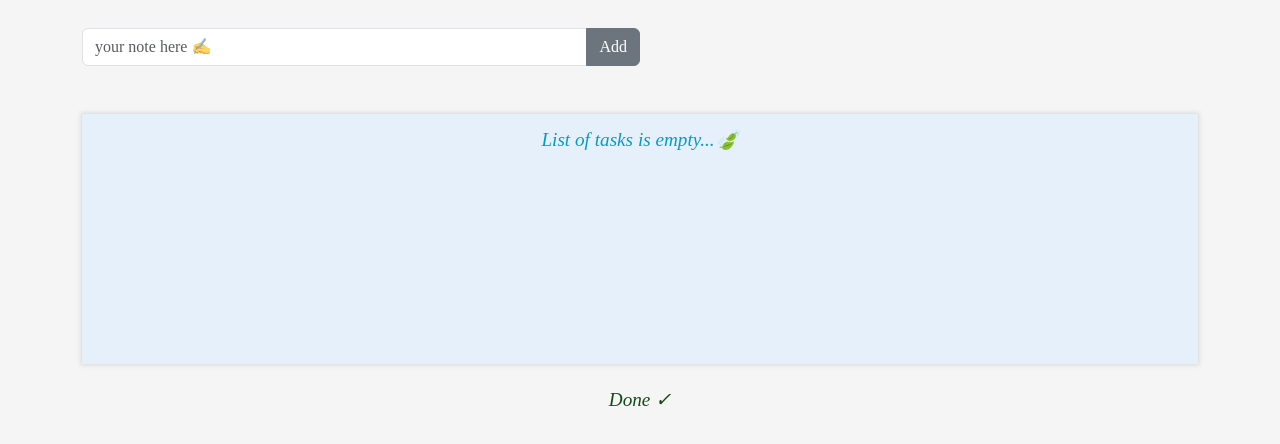
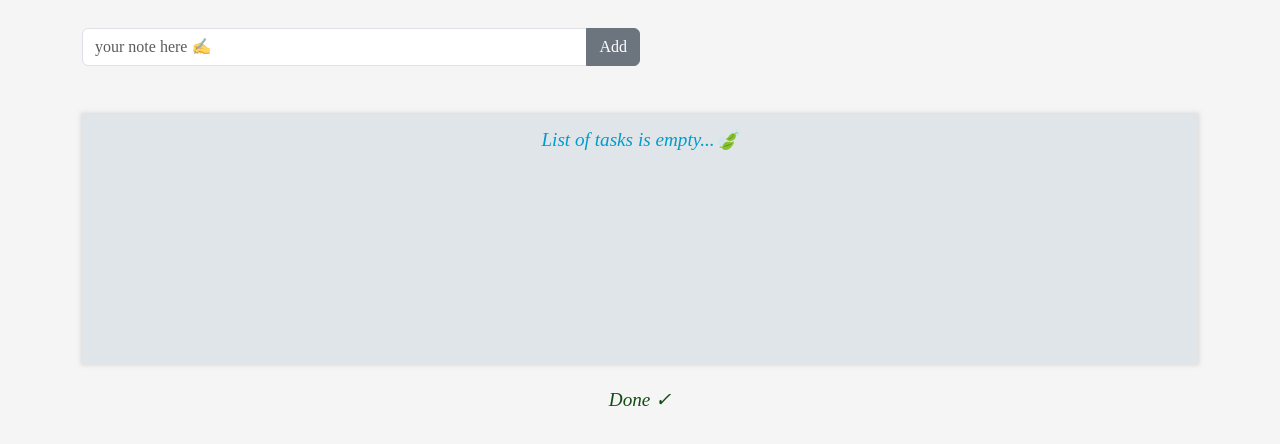
Before and after one commit to Irskaraieva/to-do-list, a plain HTML site: page index.html in a window 1280 px wide. Shown: the part 84-528 px from the top of the page. Drawn offline with nearby package versions, Linux system fonts and the light colour scheme; a web font is replaced by a local one.

Commit message:
change main container

```diff
--- a/styles/main.css
+++ b/styles/main.css
@@ -12,7 +12,7 @@ h1 {
     height: auto;
     min-height: 250px;
     padding: 10px 20px;
-    background-color: rgb(230, 240, 250);
+    background-color: rgb(223, 229, 233);
     box-shadow: 0px 0px 4px 1px rgba(168, 167, 167, 0.5);
 -webkit-box-shadow: 0px 0px 4px 1px rgba(189, 186, 186, 0.5);
 -moz-box-shadow: 0px 1px 4px 1px rgba(160, 158, 158, 0.5);
```
